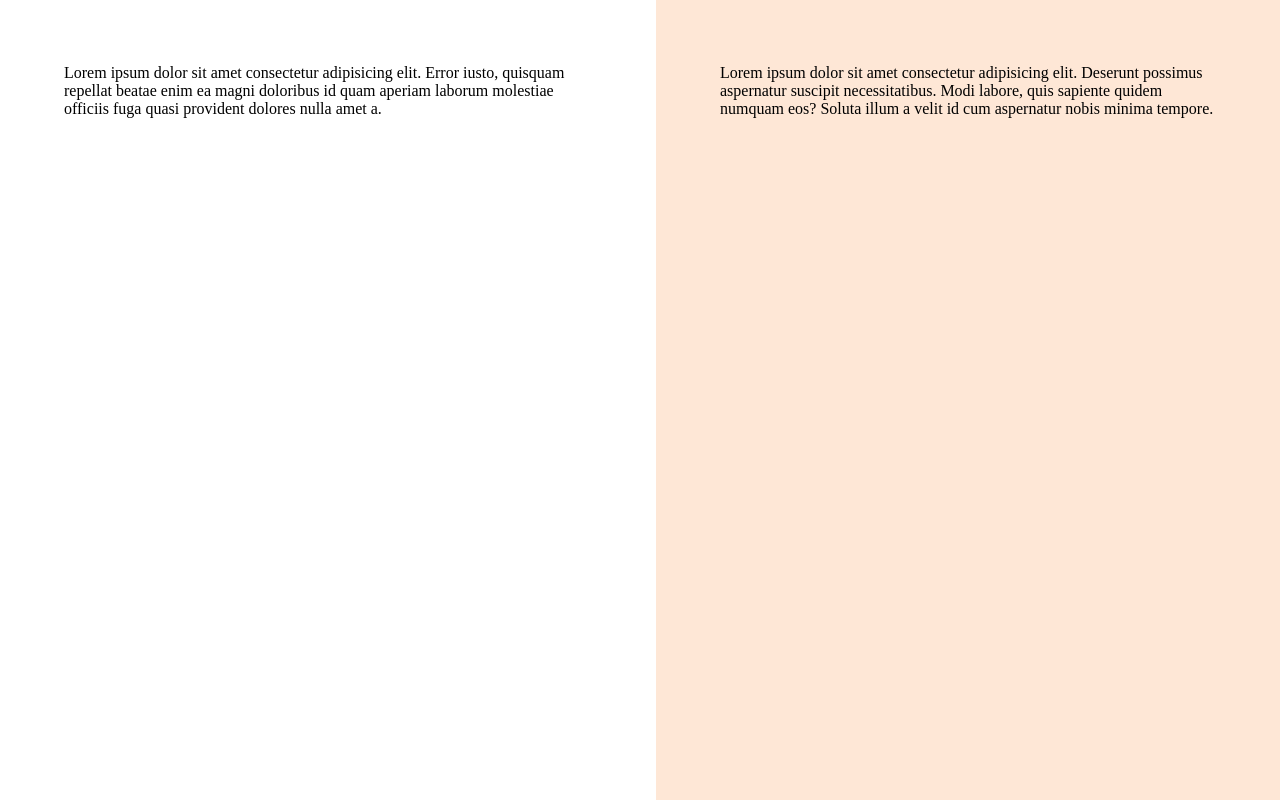
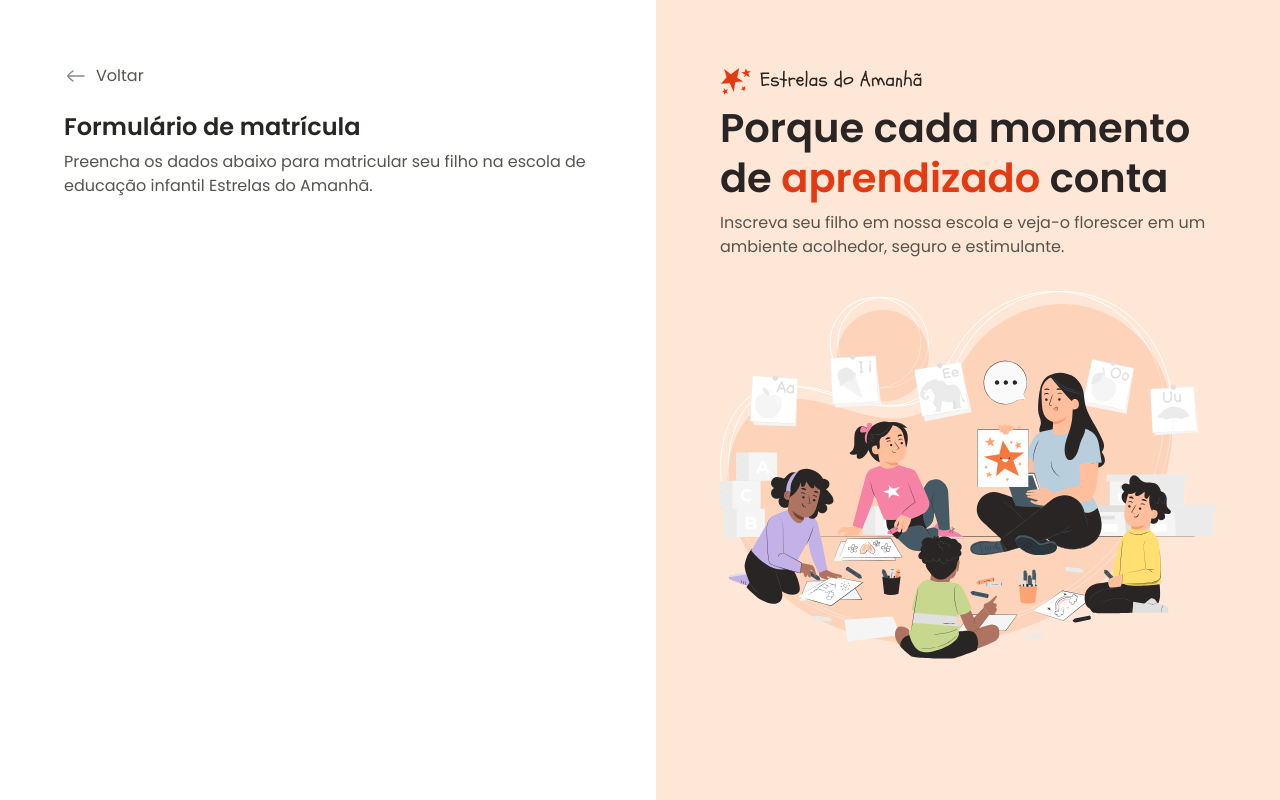
Before and after one commit to danillo-fullstack/projeto-fullstack-formulario-matricula, a plain HTML site: page index.html in a window 1280 px wide. Drawn offline with Linux system fonts and the light colour scheme.

Commit message:
Adiciona conteúdo ao aside e inicia o main

```diff
--- a/index.html
+++ b/index.html
@@ -16,13 +16,32 @@
     <div id="app">
         <main>
             <div class="main-container">
-                Lorem ipsum dolor sit amet consectetur adipisicing elit. Error iusto, quisquam repellat beatae enim ea magni doloribus id quam aperiam laborum molestiae officiis fuga quasi provident dolores nulla amet a.
+                <div class="back">
+                    <img src="assets/icons/arrow-left-02.svg" alt="ícone de voltar">
+                    <span>Voltar</span>
+                </div>
+
+                <h1>Formulário de matrícula</h1>
+                <p>
+                    Preencha os dados abaixo para matricular seu filho na escola de educação infantil Estrelas do Amanhã.
+                </p>
             </div>
         </main>
 
         <aside>
             <div class="aside-container">
-                Lorem ipsum dolor sit amet consectetur adipisicing elit. Deserunt possimus aspernatur suscipit necessitatibus. Modi labore, quis sapiente quidem numquam eos? Soluta illum a velit id cum aspernatur nobis minima tempore.
+                <header>
+                    <img src="assets/logo.svg" alt="logo estrelas do amanhã">
+                    <h2>
+                        Porque cada momento de <span>aprendizado</span> conta
+                    </h2>
+                    <p>
+                        Inscreva seu filho em nossa escola e veja-o florescer em um ambiente acolhedor, seguro e estimulante.
+                    </p>
+                </header>
+
+                <img src="assets/Illustration.svg" alt="Ilustração de uma professora com crianças prestando atenção">
+
             </div>
         </aside>
     </div>
--- a/styles/global.css
+++ b/styles/global.css
@@ -25,4 +25,16 @@
 
 body {
     overflow: hidden;
+
+    font: var(--text);
+    color: var(--text-secondary);
 }
+
+h1, h2 {
+    color: var(--text-primary);
+}
+
+img {
+    max-width: 100%;
+    height: auto;
+}
--- a/styles/layout.css
+++ b/styles/layout.css
@@ -13,6 +13,18 @@ main {
         max-width: 33rem;
         margin-left: auto;
     }
+
+    & .back {
+        display: flex;
+        align-items: center;
+        gap: 0.5rem;
+        margin-bottom: 1.5rem;
+    }
+
+    & h1 {
+        font: 600 1.5rem/1.25 var(--font-family);
+        margin-bottom: 0.5rem;
+    }
 }
 
 aside {
@@ -21,5 +33,18 @@ aside {
 
     & .aside-container {
         max-width: 31rem;
+
+        & > img {
+            margin-top: 2rem;
+        }
+    }
+
+    & h2 {
+        font: 600 2.5rem/1.25 var(--font-family);
+        margin-bottom: 0.5rem;
+
+        & span {
+            color: var(--text-highlight);
+        }
     }
 }
```
